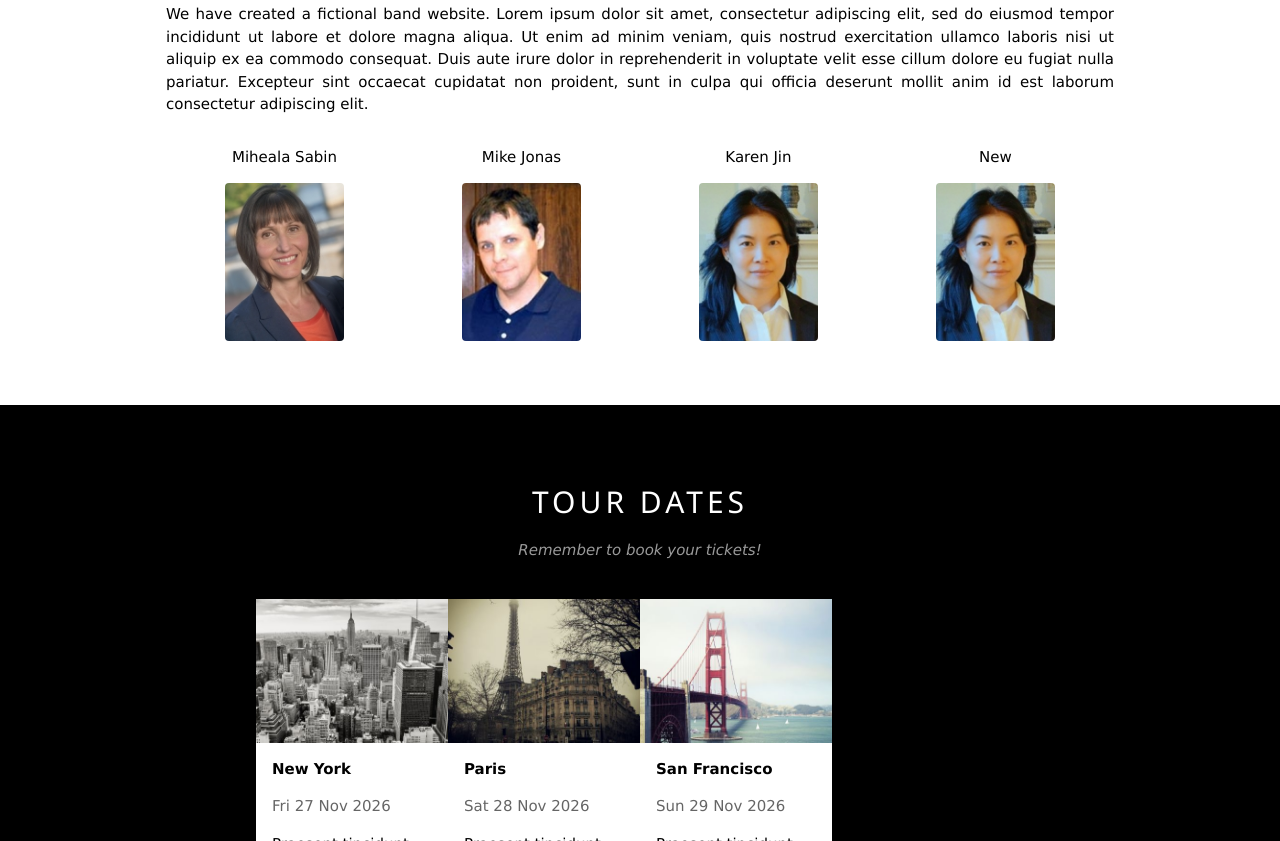
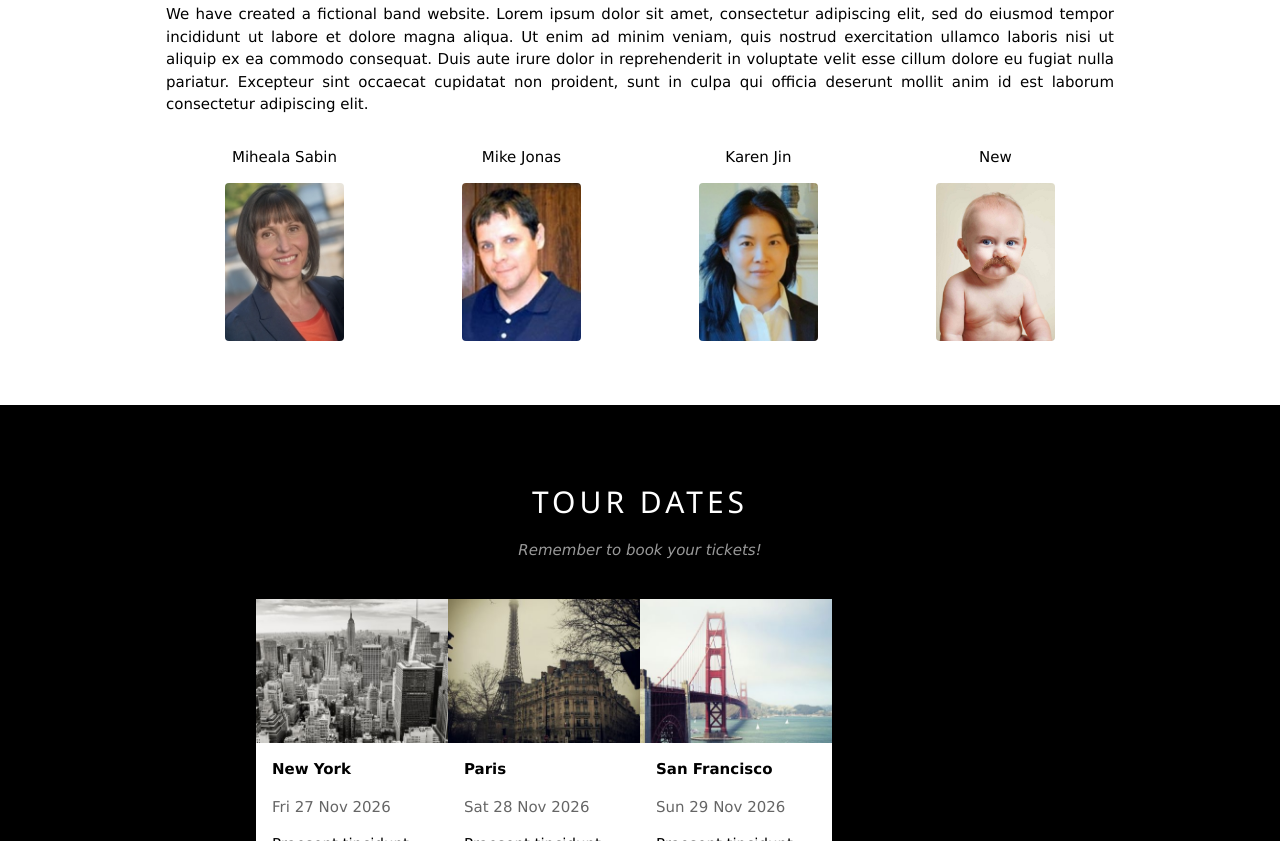
Before and after one commit to awesome1927/awesome1927.github.io, a plain HTML site: page w3css_example2.html in a window 1280 px wide. Shown: the part 915-1756 px from the top of the page. Drawn offline with nearby package versions, Linux system fonts and the light colour scheme.

Commit message:
Update w3css_example2.html

```diff
--- a/w3css_example2.html
+++ b/w3css_example2.html
@@ -62,7 +62,7 @@
         </div>
         <div class="w3-col m6 l3">
           <p>New</p>
-          <img src="imgs/karen.jpg" class="w3-round" alt="" style="width:50%">
+          <img src="imgs/newprof.jpg" class="w3-round" alt="" style="width:50%">
         </div>
       </div>
     </div>
```
